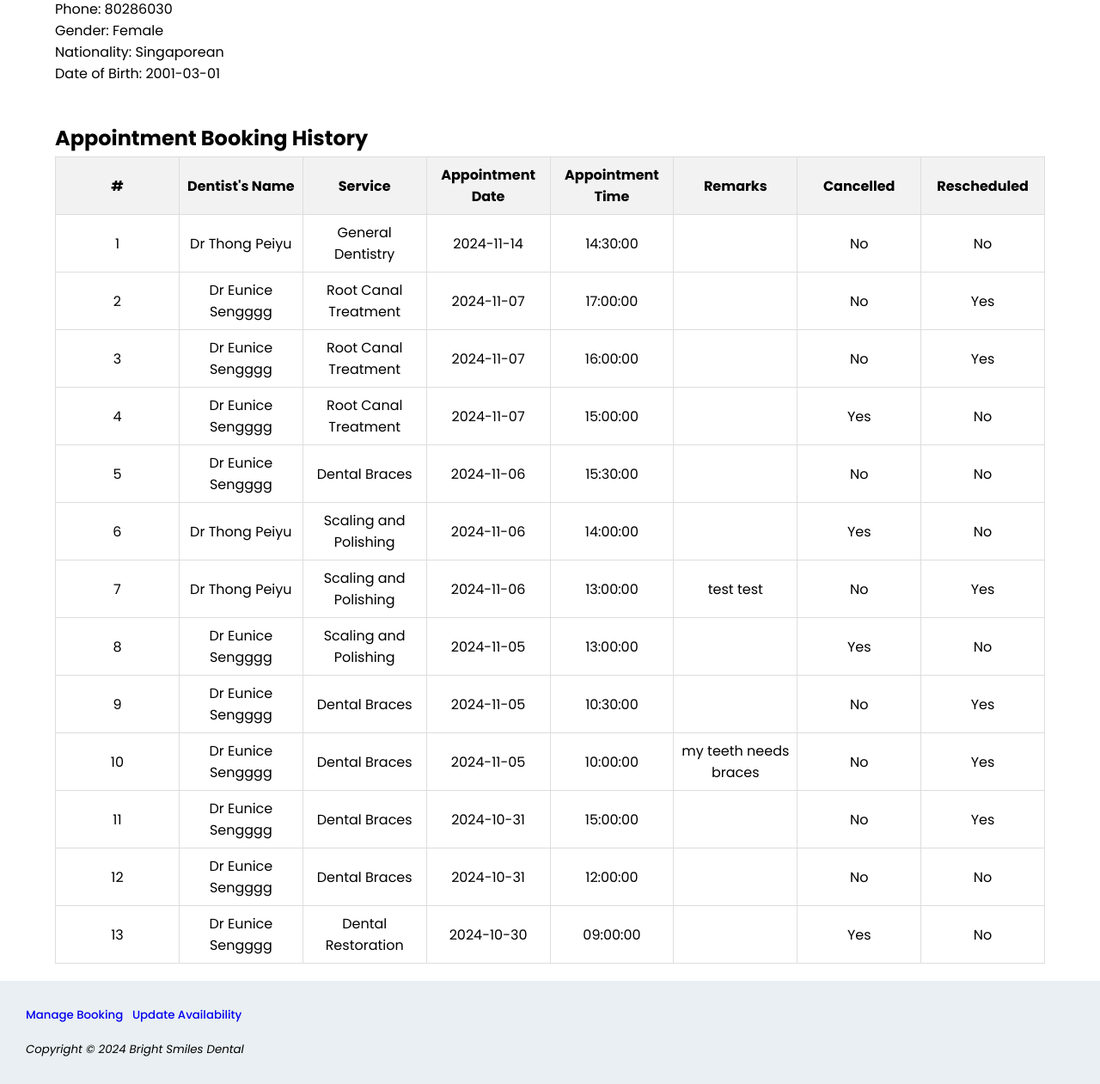
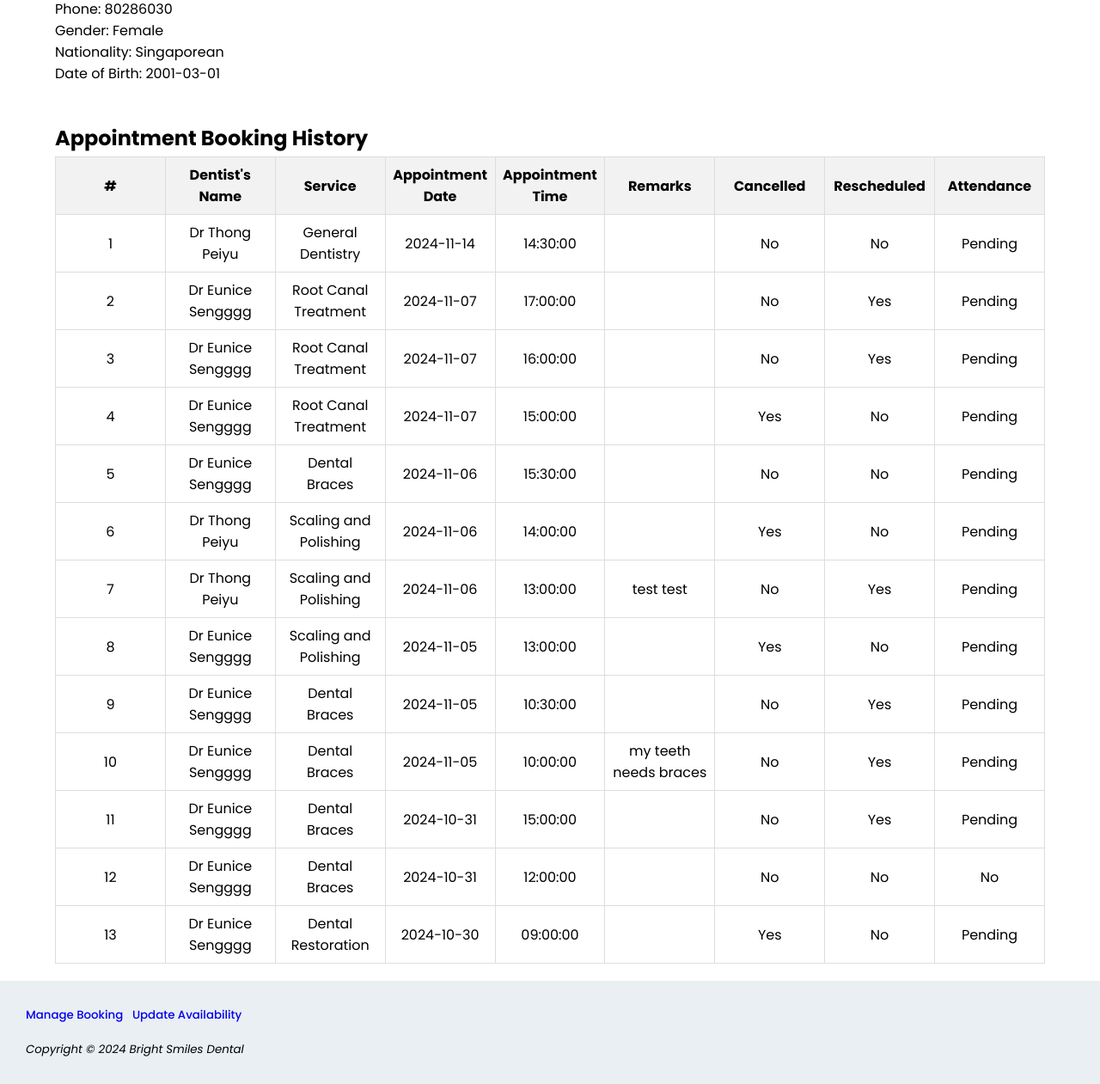
Before and after one commit to Rachealthong/dental-appointment, a PHP site: page /patient_bio.php?patient_id=2 in a window 1280 px wide. Shown: the part 297-1558 px from the top of the page at 86% size. Run offline with PHP 8.4, Linux system fonts and the light colour scheme; the visitor is signed in with stand-in values (Sample User, id 1); data comes from the database, SQL or seed files in the repository.

Commit message:
add on attendance on patient bio

```diff
--- a/Dentist Management/patient_bio.php
+++ b/Dentist Management/patient_bio.php
@@ -45,7 +45,7 @@ include '../dbconnect.php';
     <div class="container">
     <?php
     $sql = "SELECT a.appointment_id, d.dentist_name, s.service_type,
-            sch.available_date, sch.available_time, a.remarks, a.cancelled, a.rescheduled
+            sch.available_date, sch.available_time, a.remarks, a.cancelled, a.rescheduled, a.attendance
             FROM appointments a
             JOIN schedule sch ON a.schedule_id = sch.schedule_id
             JOIN dentists d ON sch.dentist_id = d.dentist_id
@@ -73,6 +73,7 @@ include '../dbconnect.php';
                 <th>Remarks</th>
                 <th>Cancelled</th>
                 <th>Rescheduled</th>
+                <th>Attendance</th>
             </tr>
         </thead>
         <tbody>
@@ -87,6 +88,17 @@ include '../dbconnect.php';
                     <td><?php echo htmlspecialchars($row['remarks']); ?></td>
                     <td><?php echo $row['cancelled'] ? 'Yes' : 'No'; ?></td>
                     <td><?php echo $row['rescheduled'] ? 'Yes' : 'No'; ?></td>
+                    <td>
+                        <?php
+                            if (is_null($row['attendance'])) {
+                                echo 'Pending';
+                            } elseif ($row['attendance'] == 1) {
+                                echo 'Yes';
+                            } else {
+                                echo 'No';
+                            }
+                        ?>
+                    </td>
                 </tr>
             <?php endwhile; ?>
         </tbody>
```
